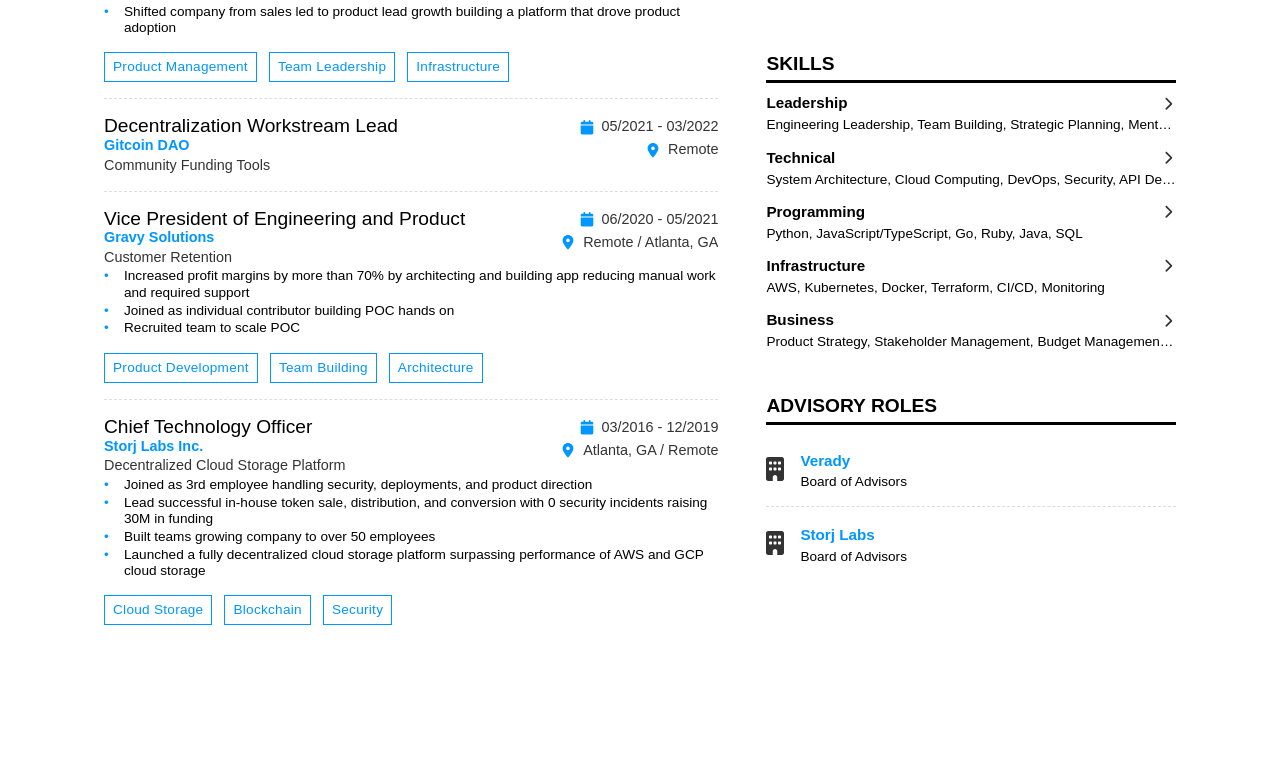
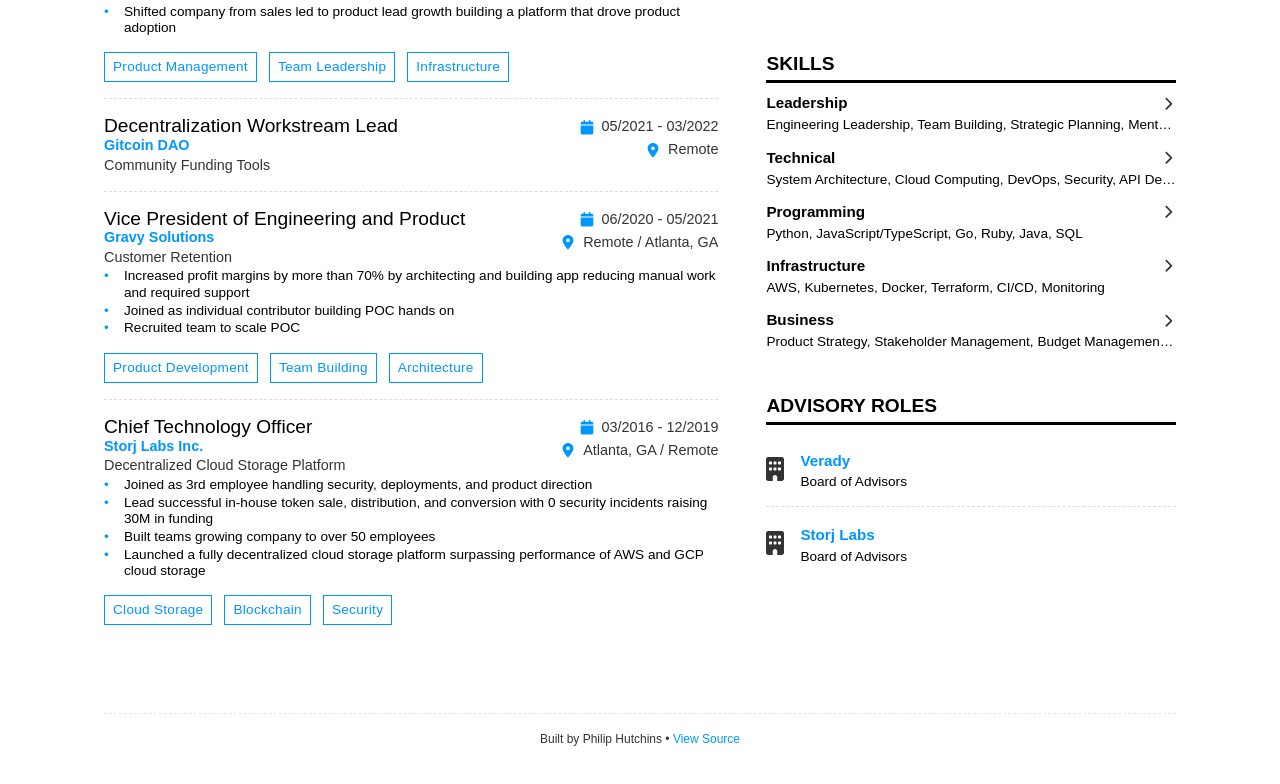
Before and after one commit to phutchins/interactiveresume, a Vue app: page / in a window 1280 px wide. Shown: the part 801-1585 px from the top of the page. Built offline with nearby package versions, Linux system fonts and the light colour scheme.

Commit message:
Enhance skills section transitions and add footer credit

```diff
--- a/src/components/Resume.vue
+++ b/src/components/Resume.vue
@@ -73,6 +73,10 @@
         </section>
       </div>
     </main>
+
+    <footer class="footer-credit">
+      <p>Built by Philip Hutchins • <a href="https://github.com/phutchins/interactiveresume" target="_blank" rel="noopener noreferrer">View Source</a></p>
+    </footer>
   </div>
 </template>
 
@@ -785,4 +789,27 @@
     }
   }
 }
+
+.footer-credit {
+  margin-top: 2rem;
+  padding-top: 1rem;
+  border-top: 1px dashed rgba(128, 128, 128, 0.2);
+  text-align: center;
+
+  p {
+    font-size: 0.75rem;
+    color: var(--secondary-color);
+    margin: 0;
+  }
+
+  a {
+    color: var(--primary-color);
+    text-decoration: none;
+    transition: opacity 0.3s ease;
+
+    &:hover {
+      opacity: 0.7;
+    }
+  }
+}
 </style>
--- a/src/components/SkillsSection.vue
+++ b/src/components/SkillsSection.vue
@@ -104,16 +104,17 @@
 }
 
 const startTransition = (element: HTMLElement) => {
-  element.style.height = 'auto'
   const height = element.scrollHeight
   element.style.height = '0'
   // Force reflow
   element.offsetHeight
-  element.style.height = height + 'px'
+  element.style.height = `${height}px`
+  element.style.overflow = 'hidden'
 }
 
 const endTransition = (element: HTMLElement) => {
   element.style.height = ''
+  element.style.overflow = ''
 }
 </script>
 
@@ -158,7 +159,7 @@
 .toggle-icon {
   color: var(--secondary-color);
   font-size: 0.85rem;
-  transition: all 0.3s ease;
+  transition: transform 0.4s cubic-bezier(0.4, 0, 0.2, 1);
   width: 16px;
   flex-shrink: 0;
 
@@ -169,7 +170,7 @@
 
 .expand-enter-active,
 .expand-leave-active {
-  transition: all 0.3s ease;
+  transition: all 0.4s cubic-bezier(0.4, 0, 0.2, 1);
   overflow: hidden;
 }
 
@@ -177,11 +178,19 @@
 .expand-leave-to {
   height: 0;
   opacity: 0;
+  transform: translateY(-10px);
+}
+
+.expand-enter-to,
+.expand-leave-from {
+  height: auto;
+  opacity: 1;
+  transform: translateY(0);
 }
 
 .skills-preview,
 .skills-list {
-  transition: all 0.3s ease;
+  transition: all 0.4s cubic-bezier(0.4, 0, 0.2, 1);
 }
 
 .skills-preview {
@@ -196,6 +205,7 @@
   text-align: left;
   width: 100%;
   display: block;
+  transform-origin: top;
 }
 
 .skills-list {
@@ -204,6 +214,7 @@
   margin: 0.1rem 0 0 0;
   columns: 2;
   column-gap: 2rem;
+  transform-origin: top;
 }
 
 .skill-item {
```
